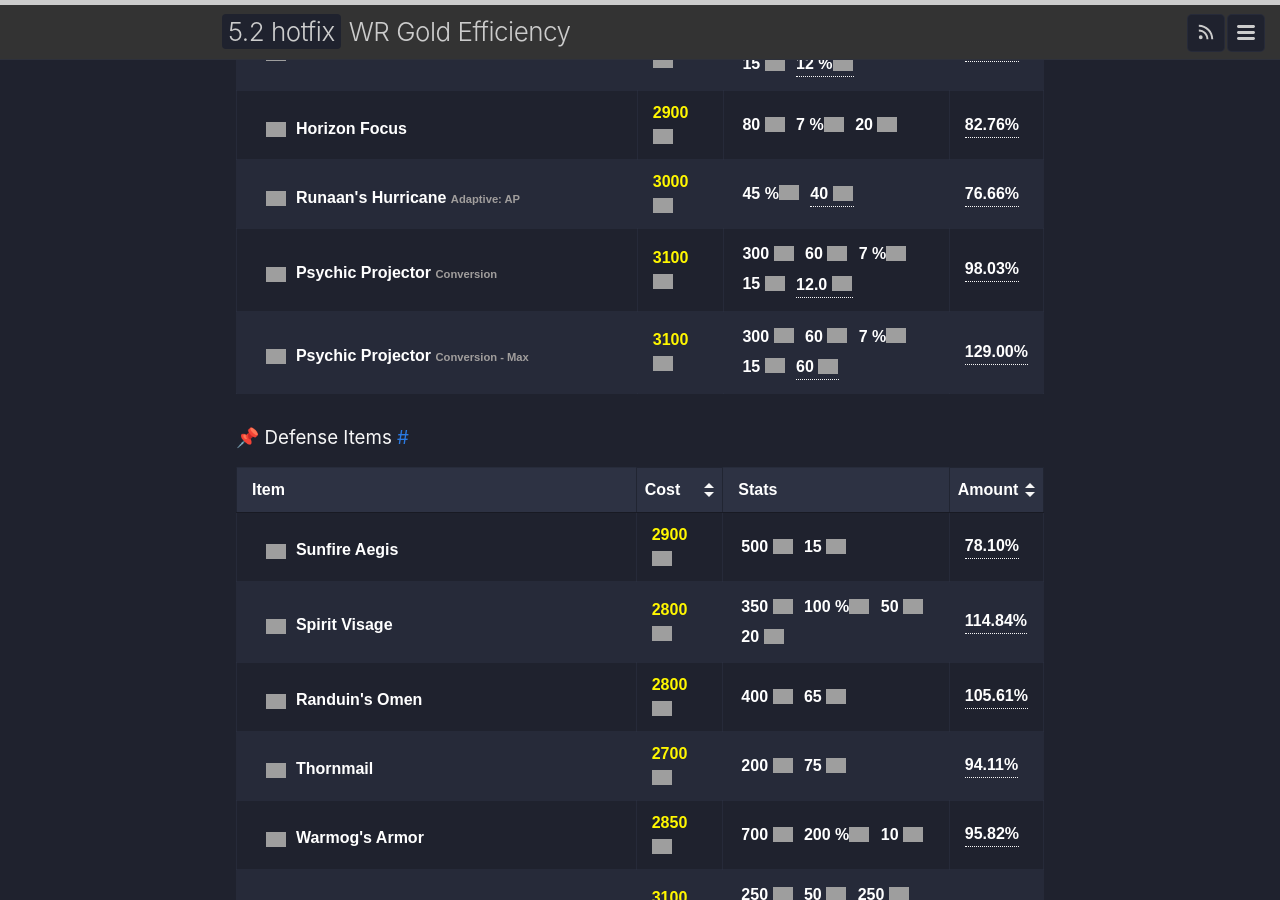
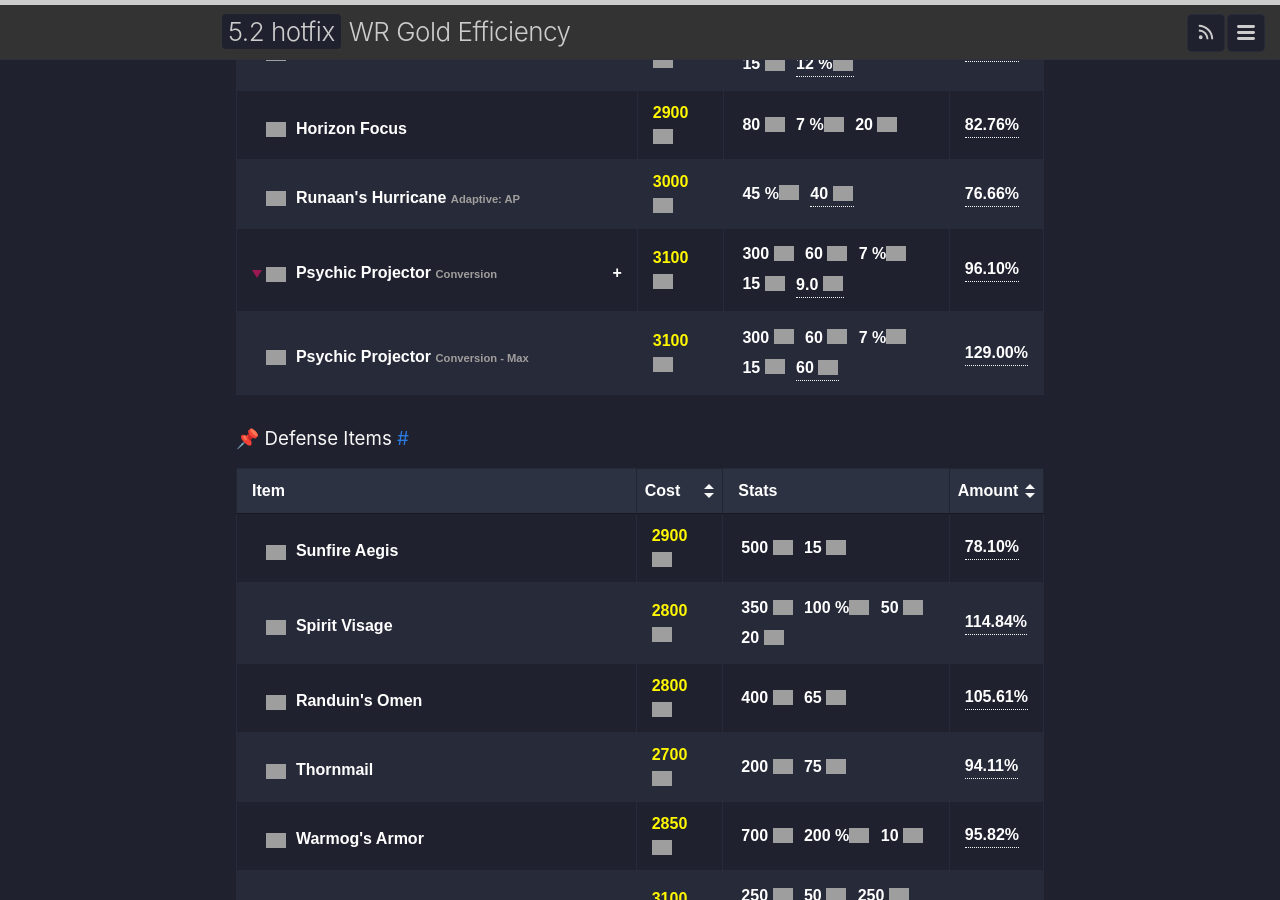
Before and after one commit to changchiyou/wildrift-gold-efficiency, a Jekyll site: the page built from _pages/5_2_hotfix.md, in a window 1280 px wide and 900 px high, scrolled down 7629 px. Built offline with Jekyll 4.4.1, drawn with Linux system fonts in a browser that asks for light colours; a script that is not in the unit is left out; comment, search, counter and statistics services are not loaded.

```diff
--- a/_data/items_5_2_hotfix.yml
+++ b/_data/items_5_2_hotfix.yml
@@ -1475,10 +1475,10 @@
   - passive: Wind's Favor
     type: Ability Power
     value: 40
-- amount: 98.03%
+- amount: 96.10%
   category: MAGIC DAMAGE ITEMS
   cost: 3100
-  formula: (300*3.33+60*20.0+7*0+15*40.0+12.0*20.0)/3100
+  formula: (300*3.33+60*20.0+7*0+15*40.0+9.0*20.0)/3100
   image: https://wr-meta.com/uploads/posts/2024-06/1719764588_screenshot-2024-06-30-180512.png
   name: Psychic Projector (Conversion)
   stats:
@@ -1490,12 +1490,12 @@
     value: 7
   - type: Ability Haste
     value: 15
-  - formula: 300*0.04
+  - formula: 300*0.03
     passive: Conversion
-    ratio: 0.04
+    ratio: 0.03
     ref_type: Max Health
     type: Ability Power
-    value: 12.0
+    value: 9.0
 - amount: 129.00%
   category: MAGIC DAMAGE ITEMS
   cost: 3100
```
Also changed, not shown: _pages/5_2_hotfix.md (+2 -2 lines).
